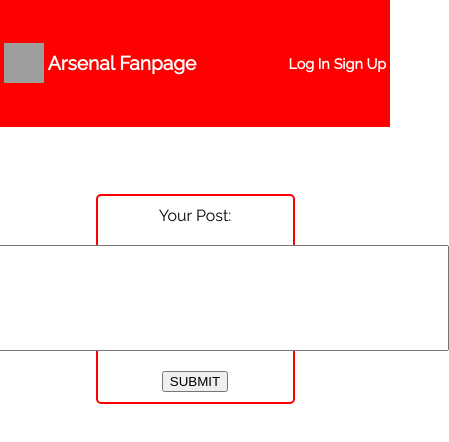
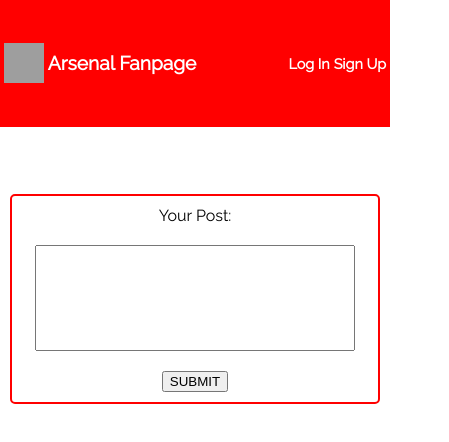
Before and after one commit to stufooks/arsenal-twitter-frontend, a React (Create React App) app: page /create in a window 390 px wide. Shown: the top 442 px of the page, 449 px wide, since content can reach past the window. Built offline with nearby package versions, Linux system fonts and the light colour scheme; grey boxes are pictures that could not be loaded.

Commit message:
more mobile styling

```diff
--- a/src/components/Create/Create.css
+++ b/src/components/Create/Create.css
@@ -19,3 +19,14 @@
   height: 100px;
   width: 500px;
 }
+
+@media only screen and (max-width: 600px) {
+
+  .Create {
+    width: 94%;
+  }
+
+  .contentInput {
+    width: 80vw;
+  }
+}
```
